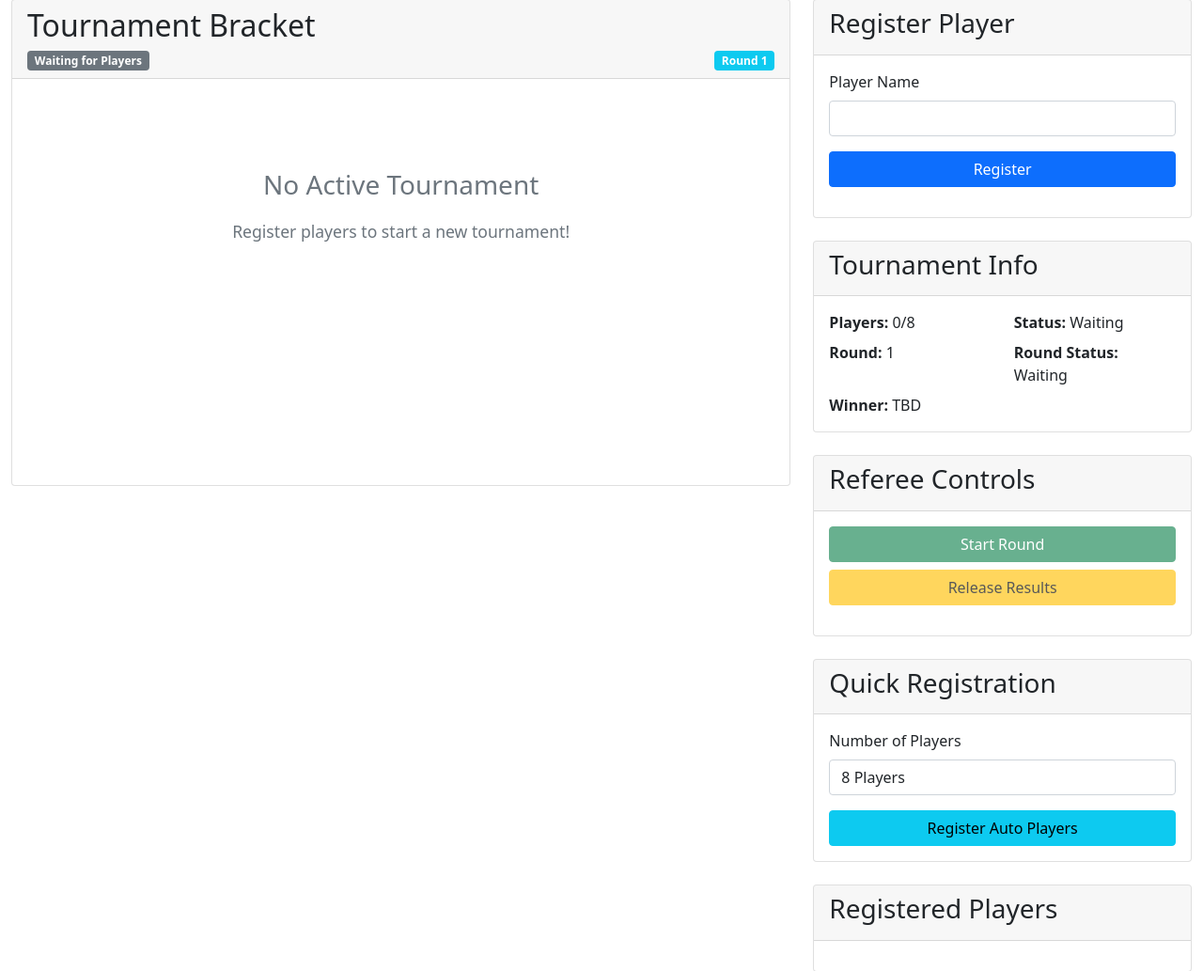
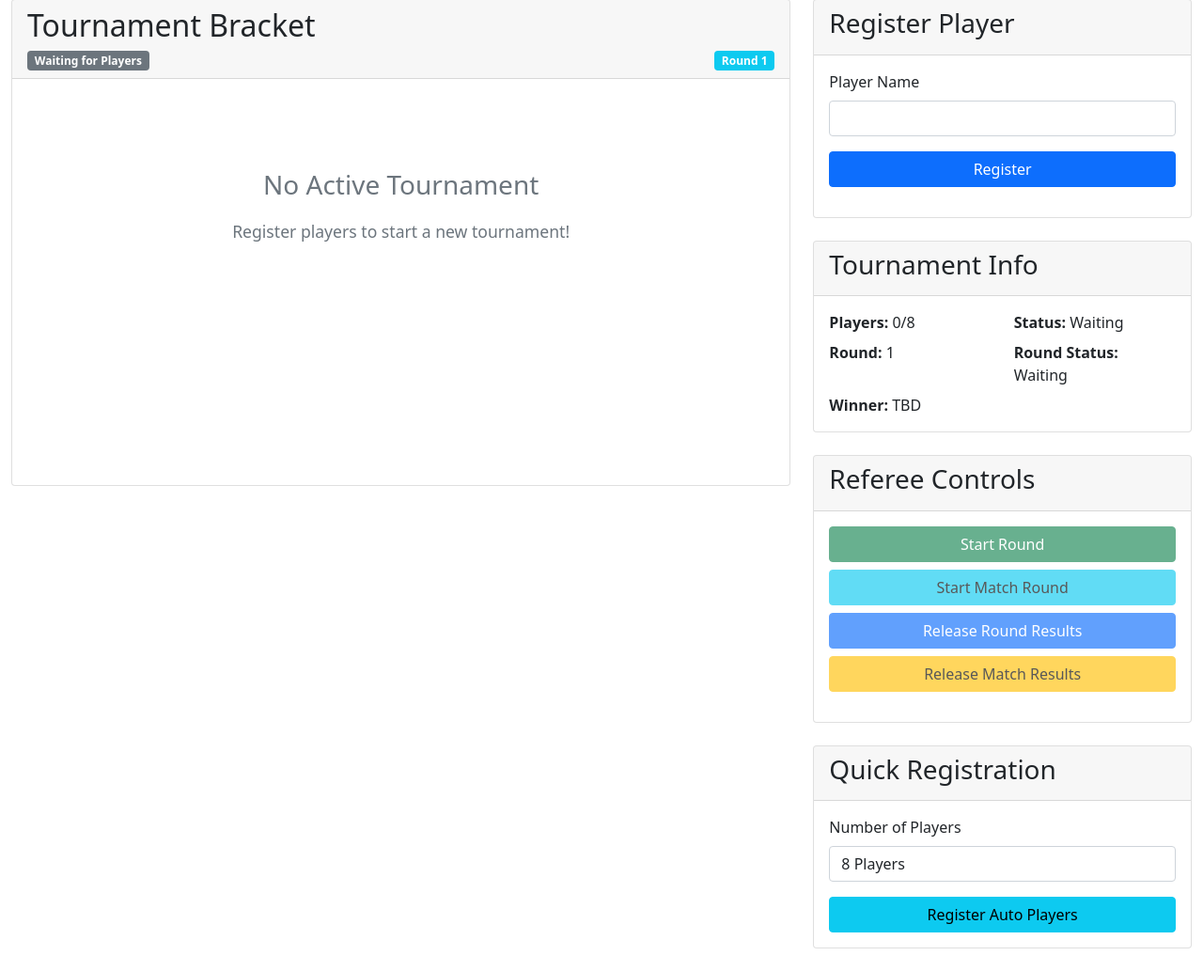
Before and after one commit to jamesgmc/aiapps-agents-in-a-day, a web app: page /apps/psr-game-server/wwwroot/index.html in a window 1280 px wide. Shown: the part 137-1170 px from the top of the page at 94% size. Run offline with its HTML, style and script files only (its server is not run), Linux system fonts and the light colour scheme; data that the repository does not hold is empty; some libraries are stand-ins or nearby versions.

Commit message:
Complete round-based match system implementation - Update UI with new buttons, round display, and JavaScript handlers
Co-authored-by: qkfang <138417504+qkfang@users.noreply.github.com>

```diff
--- a/apps/psr-game-server/wwwroot/index.html
+++ b/apps/psr-game-server/wwwroot/index.html
@@ -98,8 +98,14 @@
                             <button type="button" class="btn btn-success" id="start-round-btn" disabled>
                                 Start Round
                             </button>
+                            <button type="button" class="btn btn-info" id="start-match-round-btn" disabled>
+                                Start Match Round
+                            </button>
+                            <button type="button" class="btn btn-primary" id="release-match-round-results-btn" disabled>
+                                Release Round Results
+                            </button>
                             <button type="button" class="btn btn-warning" id="release-results-btn" disabled>
-                                Release Results
+                                Release Match Results
                             </button>
                         </div>
                         <div id="referee-message" class="mt-3"></div>
--- a/apps/psr-game-server/wwwroot/js/tournament.js
+++ b/apps/psr-game-server/wwwroot/js/tournament.js
@@ -60,8 +60,16 @@ class TournamentApp {
             await this.startRound();
         });
 
+        document.getElementById('start-match-round-btn').addEventListener('click', async () => {
+            await this.startMatchRound();
+        });
+
+        document.getElementById('release-match-round-results-btn').addEventListener('click', async () => {
+            await this.releaseMatchRoundResults();
+        });
+
         document.getElementById('release-results-btn').addEventListener('click', async () => {
-            await this.releaseResults();
+            await this.releaseMatchResults();
         });
 
         // Move buttons
@@ -173,7 +181,7 @@ class TournamentApp {
         }
     }
 
-    async releaseResults() {
+    async releaseMatchResults() {
         if (!this.currentTournament) {
             this.showRefereeMessage('No active tournament found', 'danger');
             return;
@@ -196,12 +204,89 @@ class TournamentApp {
                 await this.loadTournamentState();
             } else {
                 const error = await response.json();
-                this.showRefereeMessage(error.message || 'Failed to release results', 'danger');
+                this.showRefereeMessage(error.message || 'Failed to release match results', 'danger');
             }
         } catch (error) {
-            console.error('Release results error:', error);
-            this.showRefereeMessage('Network error during result release', 'danger');
+            console.error('Release match results error:', error);
+            this.showRefereeMessage('Network error during match result release', 'danger');
         }
+    }
+
+    async startMatchRound() {
+        const selectedMatch = this.getSelectedMatch();
+        if (!selectedMatch) {
+            this.showRefereeMessage('Please select a match to start a round', 'warning');
+            return;
+        }
+
+        try {
+            const response = await fetch('/api/tournament/start-match-round', {
+                method: 'POST',
+                headers: {
+                    'Content-Type': 'application/json'
+                },
+                body: JSON.stringify({
+                    matchId: selectedMatch.id
+                })
+            });
+
+            if (response.ok) {
+                const result = await response.json();
+                this.showRefereeMessage(result.message, 'success');
+                await this.loadTournamentState();
+            } else {
+                const error = await response.json();
+                this.showRefereeMessage(error.message || 'Failed to start match round', 'danger');
+            }
+        } catch (error) {
+            console.error('Start match round error:', error);
+            this.showRefereeMessage('Network error during match round start', 'danger');
+        }
+    }
+
+    async releaseMatchRoundResults() {
+        const selectedMatch = this.getSelectedMatch();
+        if (!selectedMatch) {
+            this.showRefereeMessage('Please select a match to release round results', 'warning');
+            return;
+        }
+
+        try {
+            const response = await fetch('/api/tournament/release-match-round-results', {
+                method: 'POST',
+                headers: {
+                    'Content-Type': 'application/json'
+                },
+                body: JSON.stringify({
+                    matchId: selectedMatch.id
+                })
+            });
+
+            if (response.ok) {
+                const result = await response.json();
+                this.showRefereeMessage(result.message, 'success');
+                await this.loadTournamentState();
+            } else {
+                const error = await response.json();
+                this.showRefereeMessage(error.message || 'Failed to release round results', 'danger');
+            }
+        } catch (error) {
+            console.error('Release match round results error:', error);
+            this.showRefereeMessage('Network error during round result release', 'danger');
+        }
+    }
+
+    getSelectedMatch() {
+        // For now, return the first active match found
+        // In a more sophisticated UI, this would be based on user selection
+        if (!this.currentTournament || !this.currentTournament.matches) {
+            return null;
+        }
+
+        return this.currentTournament.matches.find(match =>
+            match.status !== 2 && // Not completed
+            match.currentRoundStatus !== undefined
+        );
     }
 
     async submitMove(move) {
@@ -410,47 +495,82 @@ class TournamentApp {
             }
         };
 
-        // Check if moves should be visible based on round status
-        const shouldShowMoves = () => {
-            if (!this.currentTournament) return false;
-
-            // Show moves only if:
-            // 1. Match is completed AND
-            // 2. Results have been released (ResultsAvailable or Completed) OR tournament is finished
-            return match.status === 2 &&
-                   (this.currentTournament.currentRoundStatus >= 2 || this.currentTournament.status === 2);
+        const getMoveSymbol = (move) => {
+            switch (move) {
+                case 1: return '🪨';
+                case 2: return '📄';
+                case 3: return '✂️';
+                default: return '';
+            }
         };
 
-        const getPlayerHTML = (player, move, isWinner = false) => {
+        const getPlayerHTML = (player, isWinner = false) => {
             if (!player) {
                 return `
                     <div class="player">
                         <span class="player-name">TBD</span>
-                        <span class="player-move move-none"></span>
                     </div>
                 `;
             }
 
-            const moveDisplay = shouldShowMoves() ? getMoveClass(move) :
-                                (move !== 0 ? 'move-submitted' : 'move-none');
-
             return `
                 <div class="player ${isWinner ? 'winner' : ''}">
                     <span class="player-name">${player.name}</span>
-                    <span class="player-move ${moveDisplay}"></span>
                 </div>
             `;
         };
 
+        // Generate rounds display
+        let roundsHTML = '';
+        if (match.matchRounds && match.matchRounds.length > 0) {
+            roundsHTML = `
+                <div class="match-rounds">
+                    <div class="rounds-header">Rounds (Best of 3)</div>
+                    <div class="rounds-grid">
+                        ${match.matchRounds.map(round => `
+                            <div class="round ${round.status === 2 ? 'completed' : ''}">
+                                <div class="round-header">Round ${round.roundNumber}</div>
+                                <div class="round-moves">
+                                    <div class="move">${round.status === 2 ? getMoveSymbol(round.player1Move) : (round.player1Move !== 0 ? '✓' : '')}</div>
+                                    <div class="vs">vs</div>
+                                    <div class="move">${round.status === 2 ? getMoveSymbol(round.player2Move) : (round.player2Move !== 0 ? '✓' : '')}</div>
+                                </div>
+                                ${round.status === 2 && round.winner ?
+                                    `<div class="round-winner">Winner: ${round.winner.name}</div>` :
+                                    ''}
+                            </div>
+                        `).join('')}
+                    </div>
+                </div>
+            `;
+        }
+
+        // Current round status
+        let currentRoundStatus = '';
+        if (match.status !== 2) {
+            currentRoundStatus = `
+                <div class="current-round-status">
+                    Current Round: ${match.currentRoundNumber}/3
+                    <span class="status-badge ${match.currentRoundStatus === 0 ? 'waiting' : match.currentRoundStatus === 1 ? 'in-progress' : 'completed'}">
+                        ${match.currentRoundStatus === 0 ? 'Waiting' : match.currentRoundStatus === 1 ? 'In Progress' : 'Completed'}
+                    </span>
+                </div>
+            `;
+        }
+
         return `
             <div class="match ${getStatusClass()}" data-match-id="${match.id}">
-                ${getPlayerHTML(match.player1, match.player1Move, match.winner?.id === match.player1?.id)}
-                <div style="text-align: center; margin: 5px 0; font-size: 0.8em; color: #6c757d;">
-                    vs
+                <div class="match-header">
+                    ${getPlayerHTML(match.player1, match.winner?.id === match.player1?.id)}
+                    <div style="text-align: center; margin: 5px 0; font-size: 0.8em; color: #6c757d;">
+                        vs
+                    </div>
+                    ${getPlayerHTML(match.player2, match.winner?.id === match.player2?.id)}
                 </div>
-                ${getPlayerHTML(match.player2, match.player2Move, match.winner?.id === match.player2?.id)}
-                ${match.status === 2 && match.winner && shouldShowMoves() ?
-                    `<div class="text-center mt-2"><small class="text-success">Winner: ${match.winner.name}</small></div>` :
+                ${currentRoundStatus}
+                ${roundsHTML}
+                ${match.status === 2 && match.winner ?
+                    `<div class="text-center mt-2"><strong class="text-success">Match Winner: ${match.winner.name}</strong></div>` :
                     ''}
             </div>
         `;
@@ -507,19 +627,23 @@ class TournamentApp {
 
     updateRefereeControls(tournament) {
         const startRoundBtn = document.getElementById('start-round-btn');
+        const startMatchRoundBtn = document.getElementById('start-match-round-btn');
+        const releaseMatchRoundResultsBtn = document.getElementById('release-match-round-results-btn');
         const releaseResultsBtn = document.getElementById('release-results-btn');
 
         // Reset button states
         startRoundBtn.disabled = true;
+        startMatchRoundBtn.disabled = true;
+        releaseMatchRoundResultsBtn.disabled = true;
         releaseResultsBtn.disabled = true;
 
         if (tournament.status !== 1) { // Not in progress
             return;
         }
 
-        // Check current round status to determine which buttons to enable
+        // Check current tournament round status
         switch (tournament.currentRoundStatus) {
-            case 0: // Waiting - can start round
+            case 0: // Waiting - can start tournament round
                 startRoundBtn.disabled = false;
                 break;
             case 1: // InProgress - check if all matches are completed
@@ -527,11 +651,31 @@ class TournamentApp {
                 if (currentRoundMatches.length > 0 && currentRoundMatches.every(m => m.status === 2)) {
                     releaseResultsBtn.disabled = false;
                 }
+
+                // Check for matches with rounds that can be started or have results to release
+                currentRoundMatches.forEach(match => {
+                    if (match.status !== 2) { // Match not completed
+                        if (match.currentRoundStatus === 0) { // Round waiting
+                            startMatchRoundBtn.disabled = false;
+                        } else if (match.currentRoundStatus === 1) { // Round in progress
+                            // Check if current round is ready for results
+                            const currentRound = match.matchRounds?.find(r => r.roundNumber === match.currentRoundNumber);
+                            if (currentRound && this.isRoundReadyForResults(currentRound)) {
+                                releaseMatchRoundResultsBtn.disabled = false;
+                            }
+                        }
+                    }
+                });
                 break;
             case 2: // ResultsAvailable - results have been released
                 // Could advance to next round automatically or wait for referee action
                 break;
         }
+    }
+
+    isRoundReadyForResults(round) {
+        // Check if both players have submitted moves for this round
+        return round.player1Move !== 0 && round.player2Move !== 0; // Move.None = 0
     }
 
     startPeriodicUpdates() {
```
Also changed, not shown: apps/psr-game-server/wwwroot/css/tournament.css (+103 -0 lines).
